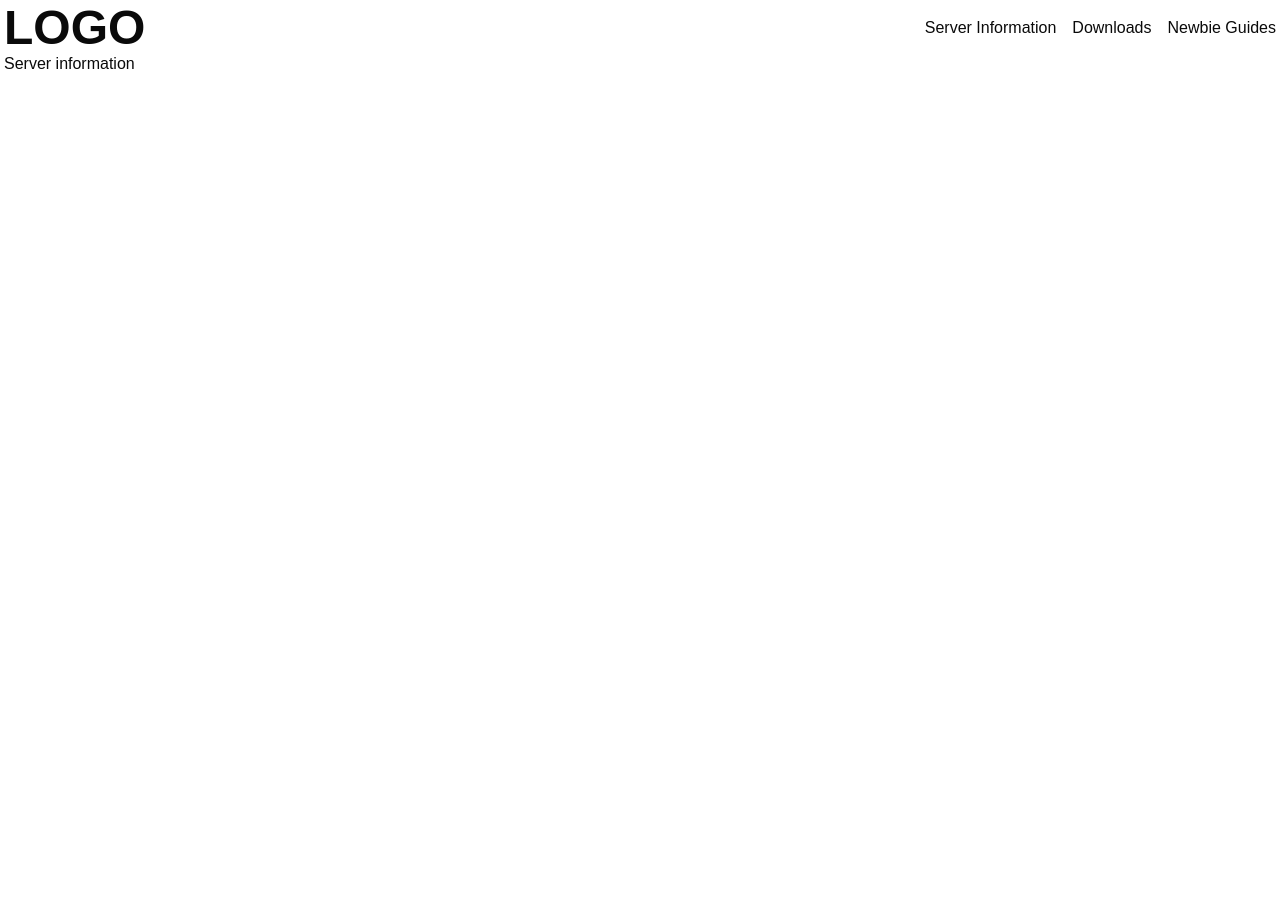
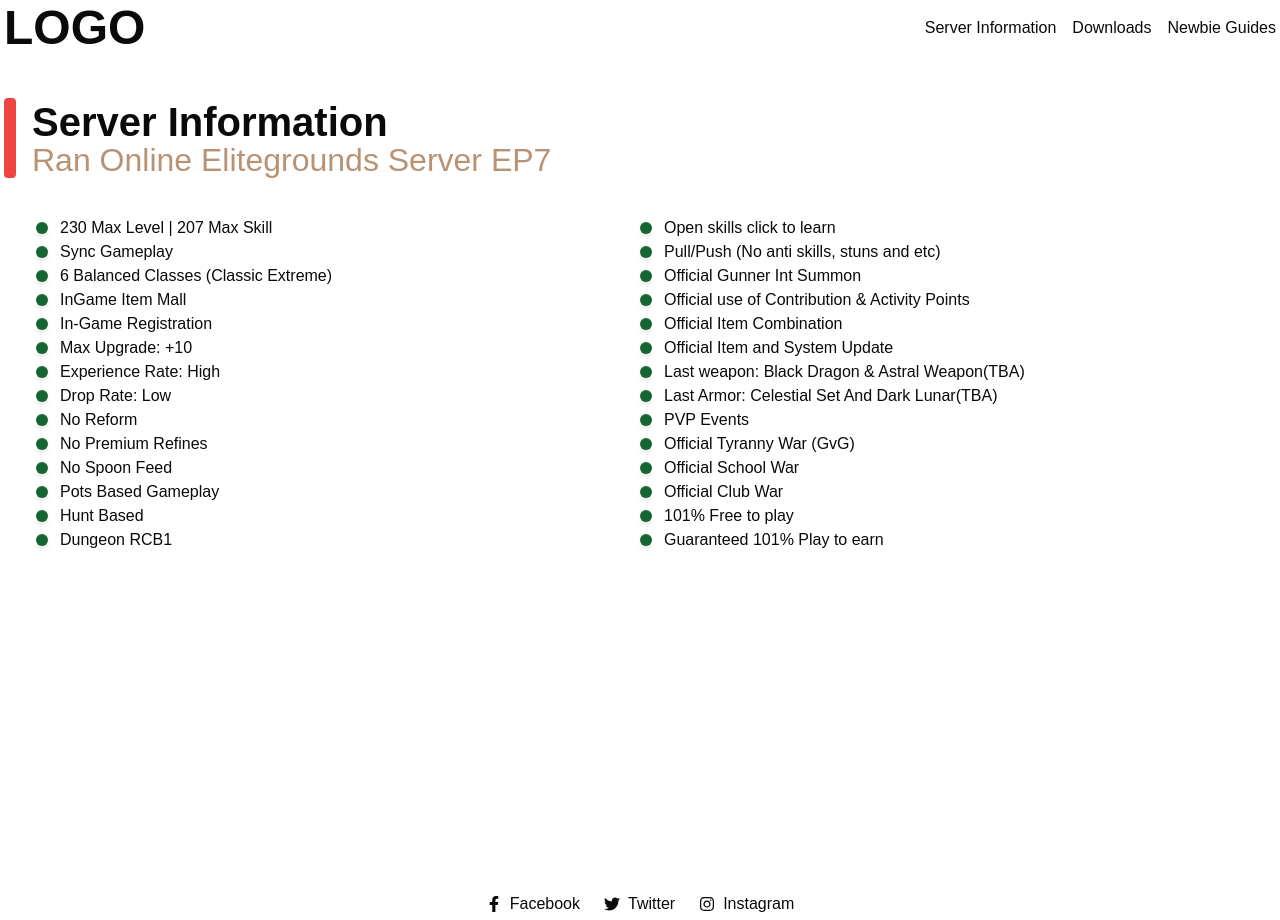
Before and after one commit to haroldm2598/elitegrounds, a Next.js app: page /server-information in a window 1280 px wide. Before the commit the page ends 800 px from the top, so only its background shows below. Built offline with nearby package versions, Linux system fonts and the light colour scheme.

Commit message:
feat: all landing page

```diff
--- a/app/downloads/page.tsx
+++ b/app/downloads/page.tsx
@@ -1,3 +1,9 @@
+import HeadingSection from '@/components/reusable/HeadingSection';
+
 export default function page() {
-	return <div>download page</div>;
+	return (
+		<section className='min-h-screen max-w-7xl mx-auto mt-10'>
+			<HeadingSection title='Downloads' />
+		</section>
+	);
 }
--- a/app/layout.tsx
+++ b/app/layout.tsx
@@ -2,6 +2,7 @@
 import localFont from 'next/font/local';
 import './globals.css';
 import Navbar from '@/components/reusable/Navbar';
+import Footer from '@/components/reusable/Footer';
 
 const geistSans = localFont({
 	src: './fonts/GeistVF.woff',
@@ -27,10 +28,11 @@
 	return (
 		<html lang='en'>
 			<body
-				className={`${geistSans.variable} ${geistMono.variable} antialiased p-1`}
+				className={`${geistSans.variable} ${geistMono.variable} antialiased p-1 overflow-x-hidden`}
 			>
 				<Navbar />
 				{children}
+				<Footer />
 			</body>
 		</html>
 	);
--- a/app/newbie-guides/page.tsx
+++ b/app/newbie-guides/page.tsx
@@ -1,3 +1,18 @@
+import Card from '@/components/newbie-guide/Card';
+import HeadingSection from '@/components/reusable/HeadingSection';
+
 export default function page() {
-	return <div>newbie guides</div>;
+	return (
+		<section className='min-h-screen max-w-7xl mx-auto my-10'>
+			<HeadingSection title='Newbie Guides' />
+
+			<section className='mt-4 grid grid-cols-1 md:grid-cols-2 lg:grid-cols-3 justify-items-center gap-y-10'>
+				<Card />
+				<Card />
+				<Card />
+				<Card />
+				<Card />
+			</section>
+		</section>
+	);
 }
--- a/app/page.tsx
+++ b/app/page.tsx
@@ -1,22 +1,33 @@
 import { Button } from '@/components/ui/kit/button';
+import Image from 'next/image';
 
 export default function Home() {
 	return (
-		<section className='min-h-screen max-w-7xl mx-auto flex items-center'>
-			{/* content */}
+		<section className='min-h-screen max-w-7xl mx-auto flex relative flex-col md:flex-row items-center justify-between'>
+			<section className='order-1 lg:order-0 flex'>
 				<div className='w-3 h-44 bg-red-500 mr-4 rounded-sm'></div>
 
-			<section className='space-y-4'>
+				<div className='space-y-4'>
 					<h1 className='text-5xl font-bold'>Welcome to</h1>
 					<h2 className='w-40 leading-5 text-xl font-medium'>
 						Ran Online: Elite Grounds Ep7
 					</h2>
 					<h2 className='text-2xl font-medium'>Classic Gameplay</h2>
 					<Button>Download Now</Button>
+				</div>
 			</section>
 
-			{/* images */}
-			<section></section>
+			<section className='order-0 lg:order-1'>
+				<Image
+					src='/images/chibi.png'
+					alt='Chibi characters'
+					width={1000}
+					height={600}
+					className='w-full h-auto max-w-md sm:max-w-xl md:max-w-2xl lg:max-w-4xl relative z-50'
+				/>
+			</section>
+
+			<div className='h-[36rem] w-full max-w-3xl absolute z-0 -right-56 bg-red-400 rounded-md'></div>
 		</section>
 	);
 }
--- a/app/server-information/page.tsx
+++ b/app/server-information/page.tsx
@@ -1,3 +1,15 @@
+import HeadingSection from '@/components/reusable/HeadingSection';
+import TwoColumnSection from '@/components/reusable/TwoColumnSection';
+import { serverInfoData } from '@/lib/dataSample';
+
 export default function page() {
-	return <div>Server information</div>;
+	return (
+		<section className='min-h-screen max-w-7xl mx-auto mt-10'>
+			<HeadingSection title='Server Information' />
+
+			<section className='p-8'>
+				<TwoColumnSection items={serverInfoData} />
+			</section>
+		</section>
+	);
 }
--- /dev/null
+++ b/components/newbie-guide/Card.tsx
@@ -0,0 +1,5 @@
+export default function Card() {
+	return (
+		<div className='bg-slate-400 h-96 max-w-xs w-full rounded-md shadow-lg'></div>
+	);
+}
--- /dev/null
+++ b/components/reusable/Footer.tsx
@@ -0,0 +1,25 @@
+import Link from 'next/link';
+import { FaFacebookF, FaTwitter, FaInstagram } from 'react-icons/fa';
+
+const socialLinks = [
+	{ Icon: FaFacebookF, link: '/', name: 'Facebook' },
+	{ Icon: FaTwitter, link: '/', name: 'Twitter' },
+	{ Icon: FaInstagram, link: '/', name: 'Instagram' }
+];
+
+export default function Footer() {
+	return (
+		<footer className='flex justify-center gap-6'>
+			{socialLinks?.map((item, index) => {
+				const { Icon, link, name } = item;
+				return (
+					<h1 key={index}>
+						<Link href={link} className='flex items-center gap-2'>
+							<Icon /> {name}
+						</Link>
+					</h1>
+				);
+			})}
+		</footer>
+	);
+}
--- /dev/null
+++ b/components/reusable/HeadingSection.tsx
@@ -0,0 +1,16 @@
+import { HeadingSectionProps } from '@/lib/definitions';
+
+export default function HeadingSection({ title }: HeadingSectionProps) {
+	return (
+		<section className='flex items-center'>
+			<div className='w-3 h-20 bg-red-500 mr-4 rounded-sm'></div>
+
+			<div className='-space-y-4'>
+				<h1 className='text-[2.5rem] font-semibold'>{title}</h1>
+				<h2 className='text-[#B89272] text-[2rem] font-medium'>
+					Ran Online Elitegrounds Server EP7
+				</h2>
+			</div>
+		</section>
+	);
+}
--- /dev/null
+++ b/components/reusable/TwoColumnSection.tsx
@@ -0,0 +1,33 @@
+import { TwoColumnSectionProps } from '@/lib/definitions';
+
+export default function TwoColumnSection({ items }: TwoColumnSectionProps) {
+	const midIndex = Math.ceil(items?.length / 2);
+	const firstColumn = items.slice(0, midIndex);
+	const secondColumn = items.slice(midIndex);
+
+	return (
+		<section className='flex flex-col lg:flex-row'>
+			<div className='flex-1'>
+				{firstColumn?.map((item, index) => {
+					return (
+						<section key={index} className='flex items-center'>
+							<span className='inline-block w-3 h-3 bg-green-800 rounded-full mr-3 shadow-md'></span>
+							<h1>{item.infoName}</h1>
+						</section>
+					);
+				})}
+			</div>
+
+			<div className='flex-1'>
+				{secondColumn?.map((item, index) => {
+					return (
+						<section key={index} className='flex items-center'>
+							<span className='inline-block w-3 h-3 bg-green-800 rounded-full mr-3 shadow-md'></span>
+							<h1>{item.infoName}</h1>
+						</section>
+					);
+				})}
+			</div>
+		</section>
+	);
+}
--- /dev/null
+++ b/lib/dataSample.ts
@@ -0,0 +1,30 @@
+export const serverInfoData = [
+	{ infoName: '230 Max Level | 207 Max Skill' },
+	{ infoName: 'Sync Gameplay' },
+	{ infoName: '6 Balanced Classes (Classic Extreme)' },
+	{ infoName: 'InGame Item Mall ' },
+	{ infoName: 'In-Game Registration' },
+	{ infoName: 'Max Upgrade: +10' },
+	{ infoName: 'Experience Rate: High' },
+	{ infoName: 'Drop Rate: Low' },
+	{ infoName: 'No Reform' },
+	{ infoName: 'No Premium Refines' },
+	{ infoName: 'No Spoon Feed' },
+	{ infoName: 'Pots Based Gameplay' },
+	{ infoName: 'Hunt Based' },
+	{ infoName: 'Dungeon RCB1' },
+	{ infoName: 'Open skills click to learn' },
+	{ infoName: 'Pull/Push (No anti skills, stuns and etc)' },
+	{ infoName: 'Official Gunner Int Summon' },
+	{ infoName: 'Official use of Contribution & Activity Points' },
+	{ infoName: 'Official Item Combination' },
+	{ infoName: 'Official Item and System Update' },
+	{ infoName: 'Last weapon: Black Dragon & Astral Weapon(TBA)' },
+	{ infoName: 'Last Armor: Celestial Set And Dark Lunar(TBA)' },
+	{ infoName: 'PVP Events' },
+	{ infoName: 'Official Tyranny War (GvG)' },
+	{ infoName: 'Official School War' },
+	{ infoName: 'Official Club War' },
+	{ infoName: '101% Free to play' },
+	{ infoName: 'Guaranteed 101% Play to earn' }
+];
--- a/package.json
+++ b/package.json
@@ -17,6 +17,7 @@
     "next": "14.2.14",
     "react": "^18",
     "react-dom": "^18",
+    "react-icons": "^5.3.0",
     "tailwind-merge": "^2.5.2",
     "tailwindcss-animate": "^1.0.7"
   },
```
Also changed, not shown: lib/definitions.ts (+12 -0 lines), 1 other file (tests, documents, lock files or other folders). Lines whose indentation alone changed are shown as unchanged.
